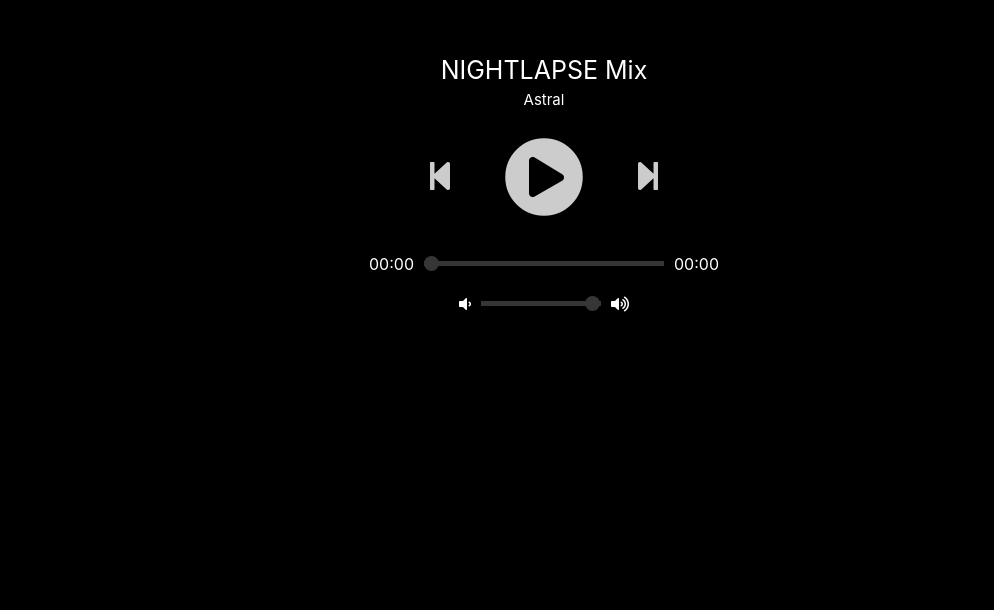
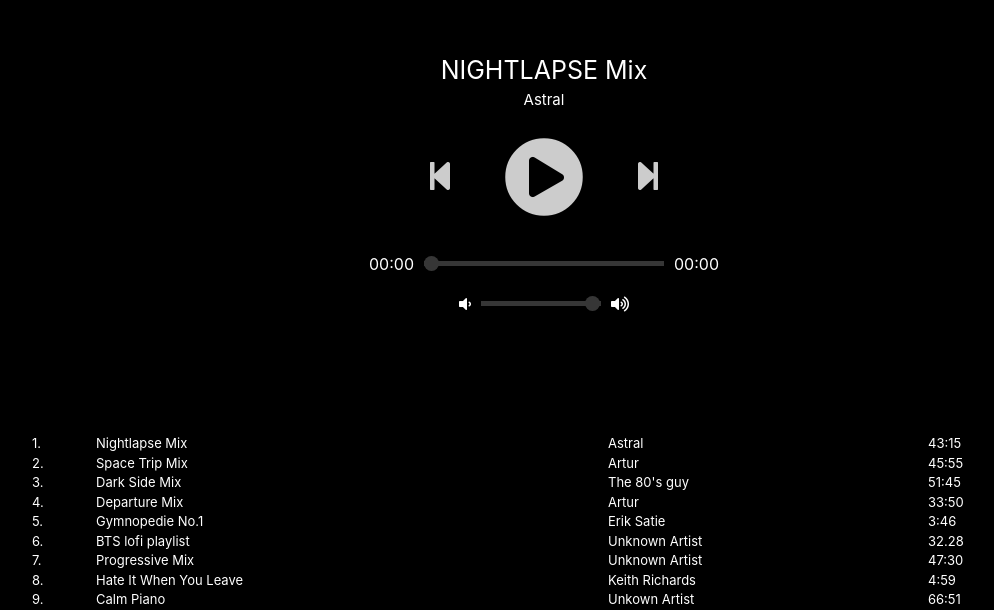
Before and after one commit to jmeegan2/Music-Player-Second-Edition, a website: page index.html in a window 1280 px wide. Shown: the part 356-966 px from the top of the page, without its empty margins (96-1090 px from the left). Before the commit the page ends 800 px from the top, so only its background shows below. Drawn offline with nearby package versions, Linux system fonts and the light colour scheme.

Commit message:
gonna try this list

```diff
--- a/style.css
+++ b/style.css
@@ -316,11 +316,14 @@ li {
   display: list-item;
   list-style-position: inside;
 }
-/* .song-list {
+.song-list {
+  font-size: small;
   display: flex;
   align-items: center;
   flex-direction: column;
   justify-content: center;
   display: grid;
-  grid-template-columns: 160px 40px 200px 200px 200px
-} */
+  /* grid-template-columns:auto auto auto auto; */
+  grid-template-columns:5% 40% 25% 10%;
+  padding-top: 30px;
+}
```
Also changed, not shown: index.html (+11 -19 lines).
